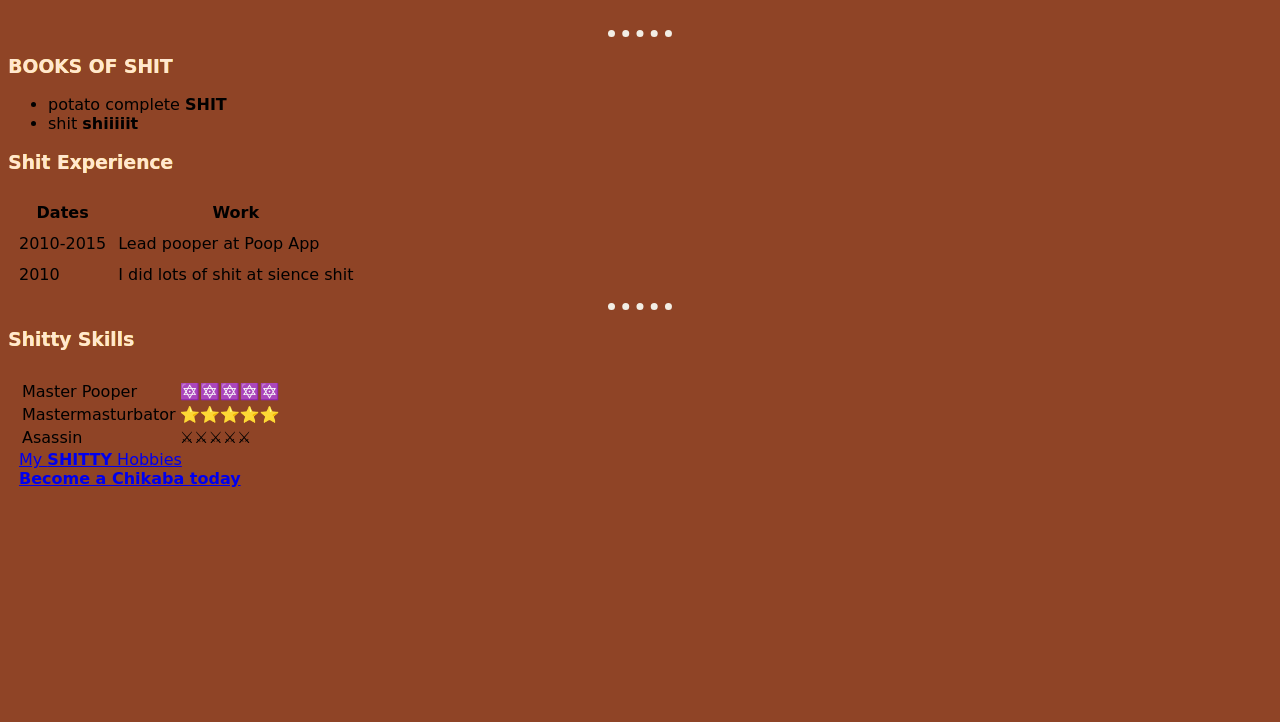
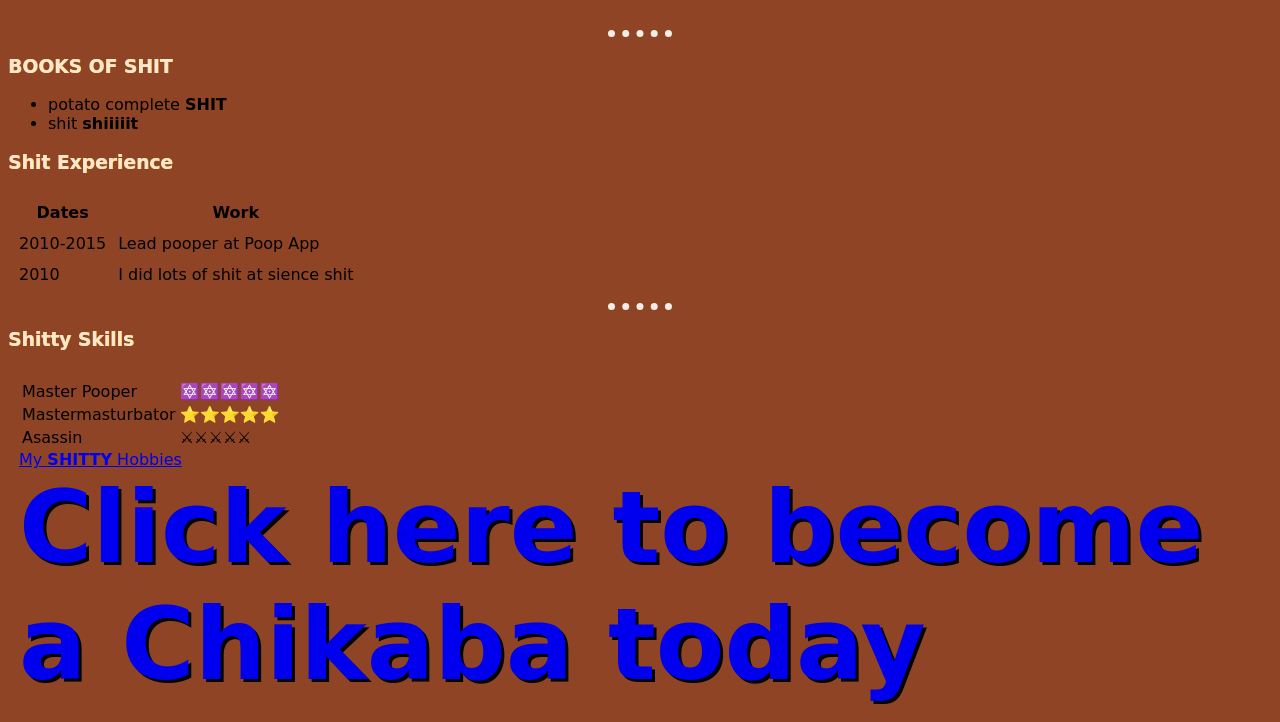
Before and after one commit to RubeeC/crapsite, a plain HTML site: page index.html in a window 1280 px wide. Shown: the part 532-1254 px from the top of the page. Before the commit the page ends 1039 px from the top, so only its background shows below. Drawn offline with Linux system fonts and the light colour scheme.

Commit message:
Updated crappy site!

```diff
--- a/CSS/styles.css
+++ b/CSS/styles.css
@@ -3,7 +3,12 @@ body {
   font-family: cursive;
 }
 
-p {
+.become {
+  font-size: 100px;
+  text-decoration: none;
+  text-shadow: 3px 2.5px black;
+}
+  p {
 
   color: #fff7d6;
   text-shadow: 0.5px 0.30px #ffd739;
@@ -13,7 +18,7 @@ p {
 label {
 
   color: #ffd369;
-  text-shadow: 0.5px 0.30px #aaaaaa
+  text-shadow: 0.5px 0.30px #aaaaaa;
 }
 
 h1 {
--- a/index.html
+++ b/index.html
@@ -72,7 +72,6 @@
 
     <a href="hobbies.html">My <strong>SHITTY</strong> Hobbies</a>
     <br>
-    <a href="chikaba.html"> <strong>Become a Chikaba today</strong> </a>
-
+    <a href="chikaba.html" class="become"><strong>Click here to become a Chikaba today</strong><a>
 </body>
 </html>
```
